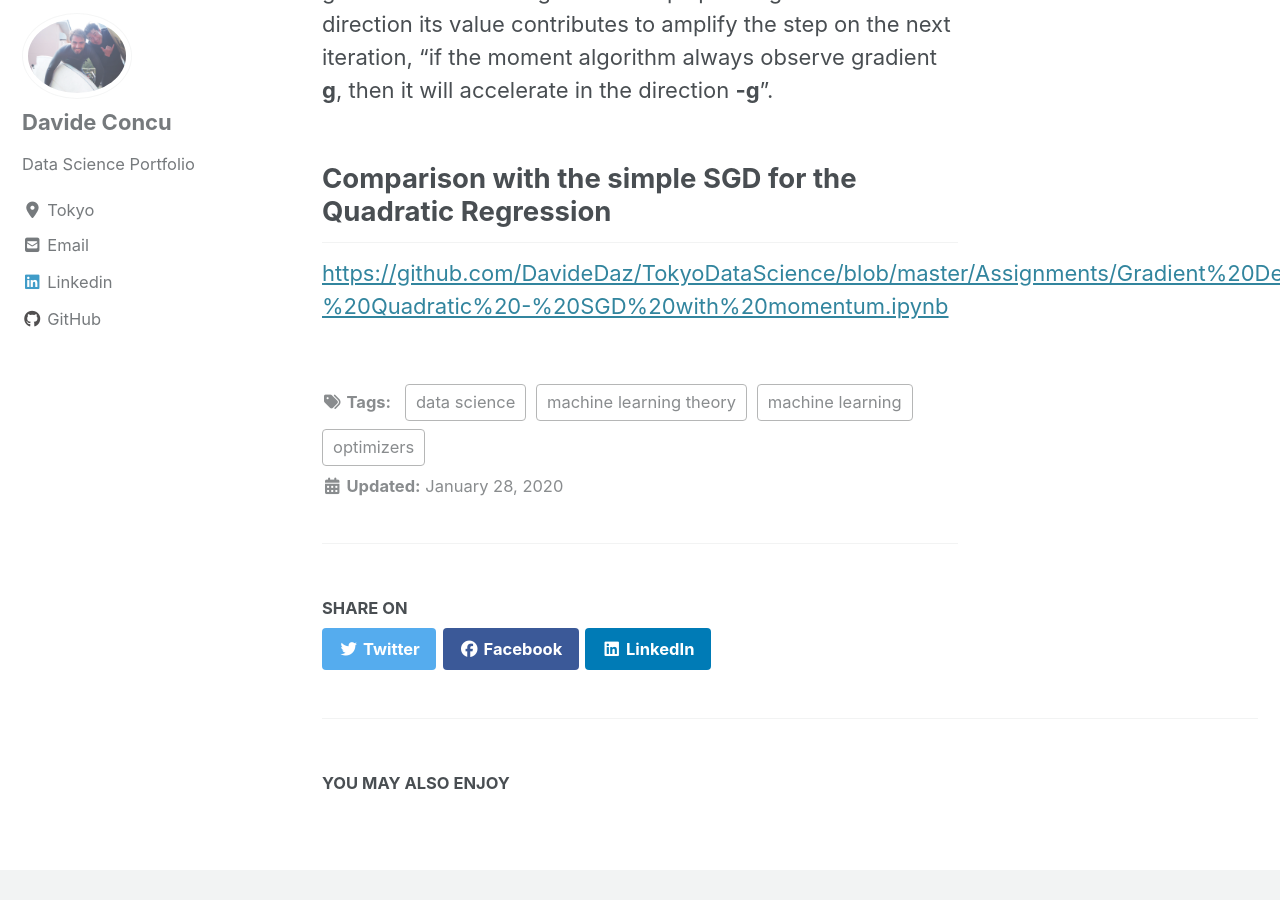
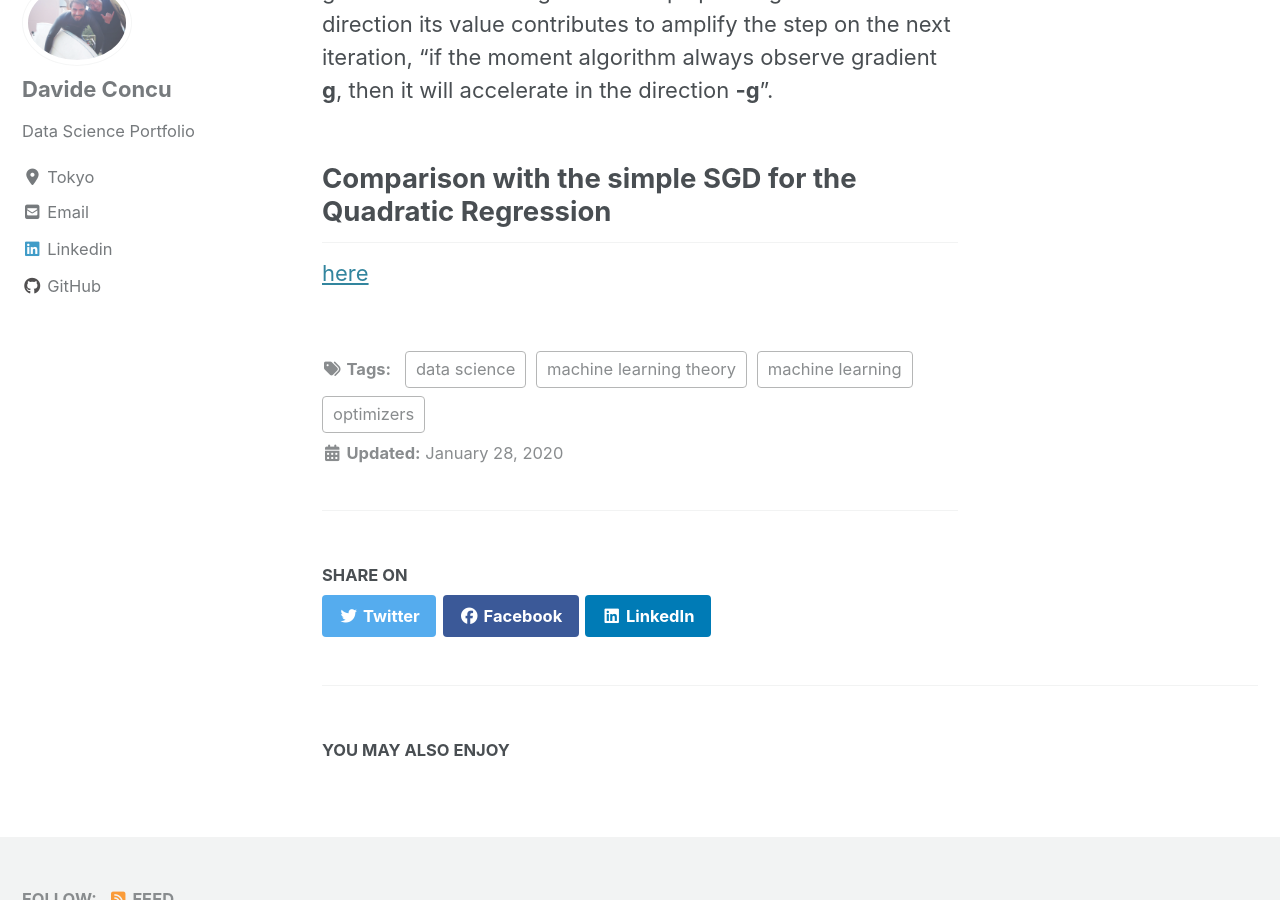
Before and after one commit to DavideDaz/EntuData, a Jekyll site: the page built from _posts/2020-01-28-OptimizersComparison.md, in a window 1280 px wide and 900 px high, scrolled down 4471 px. Built offline with Jekyll 4.4.1, drawn with Linux system fonts in a browser that asks for light colours; cached includes are drawn as plain includes; nearby versions of some CDN libraries; formulas are drawn with MathJax 3.

Commit message:
notebook link

```diff
--- a/_posts/2020-01-28-OptimizersComparison.md
+++ b/_posts/2020-01-28-OptimizersComparison.md
@@ -58,4 +58,4 @@ As specified in the Machine Learning text, "the step size depends on how large a
 
 ## Comparison with the simple SGD for the Quadratic Regression
 
-[https://github.com/DavideDaz/TokyoDataScience/blob/master/Assignments/Gradient%20Descent%20Assignment/Basis%20Neural%20Network%20-%20Quadratic%20-%20SGD%20with%20momentum.ipynb](here)
+[here](https://github.com/DavideDaz/TokyoDataScience/blob/master/Assignments/Gradient%20Descent%20Assignment/Basis%20Neural%20Network%20-%20Quadratic%20-%20SGD%20with%20momentum.ipynb)
```
